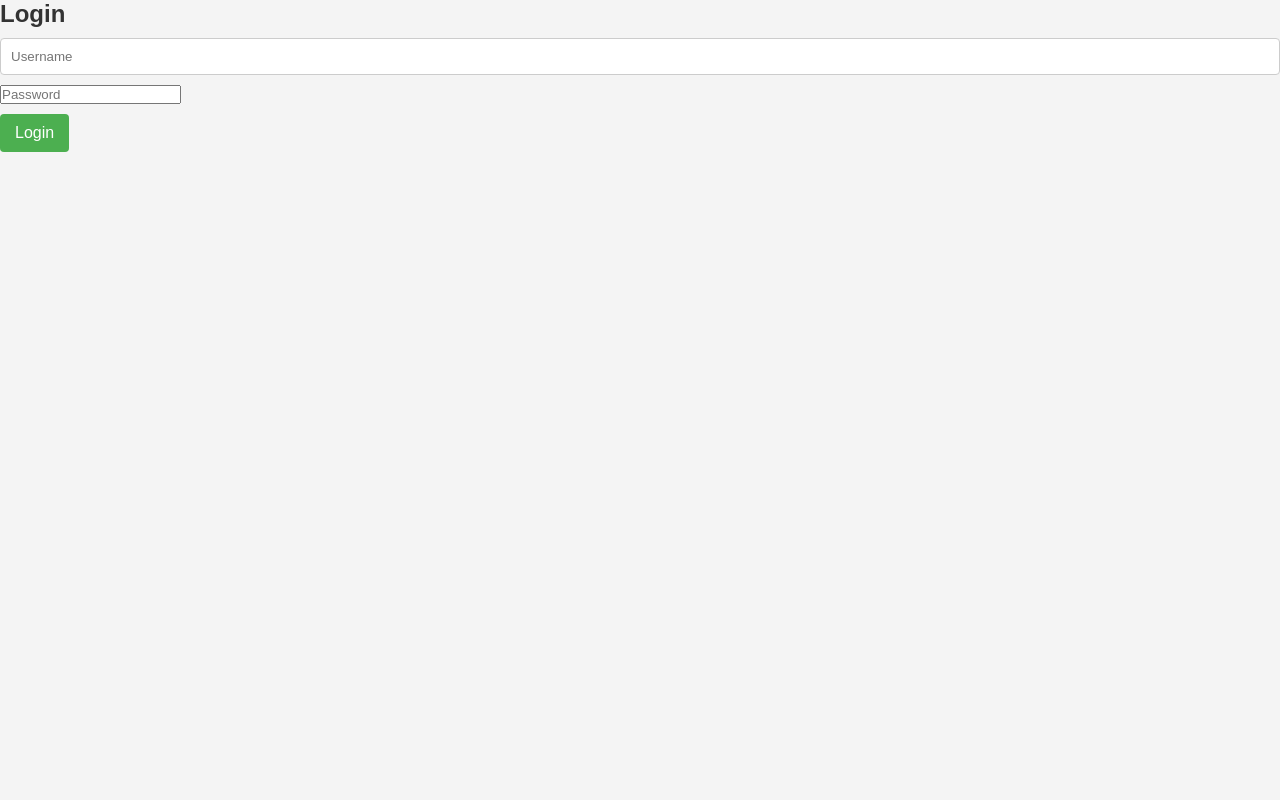
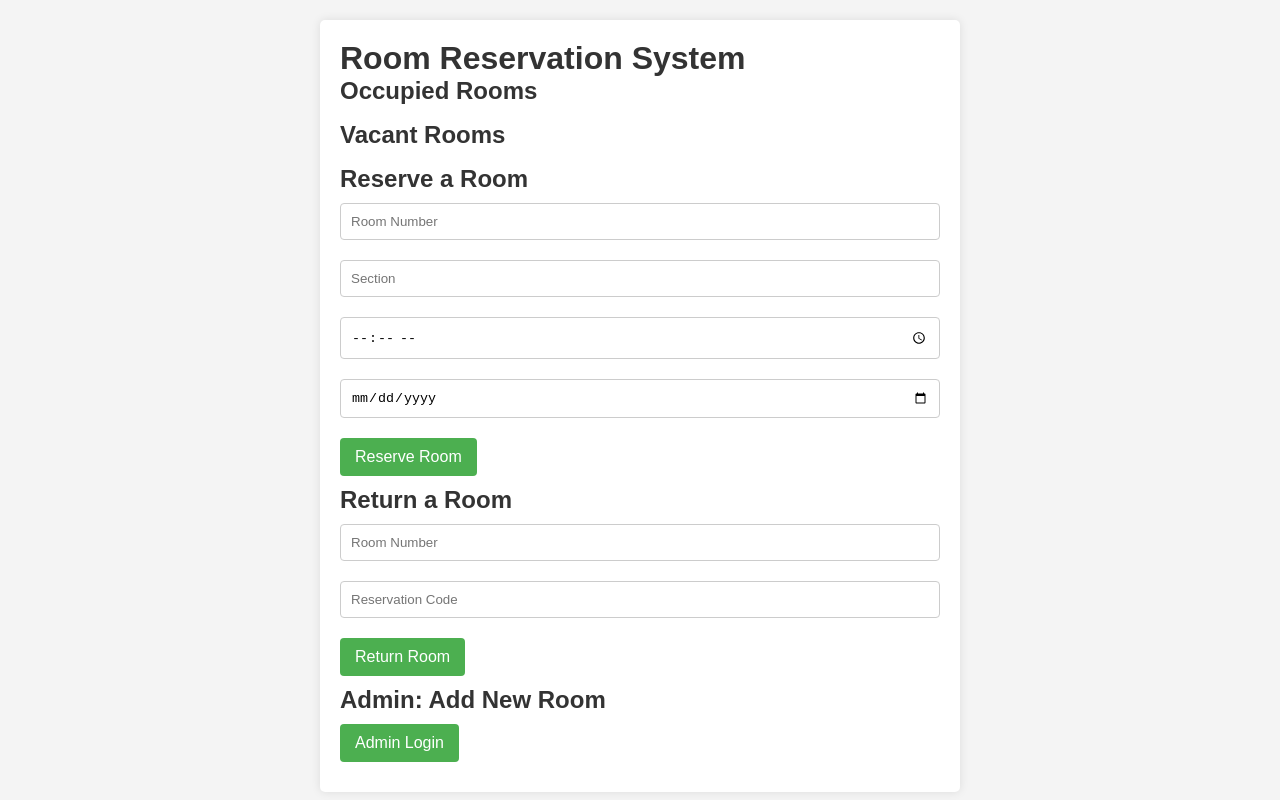
Before and after one commit to dheejay28/roomreservationsystem, a plain HTML site: page index.html in a window 1280 px wide. Drawn offline with Linux system fonts and the light colour scheme.

Commit message:
Update index.html

```diff
--- a/index.html
+++ b/index.html
@@ -7,40 +7,50 @@
     <link rel="stylesheet" href="style.css">
 </head>
 <body>
-    <!-- Login Screen -->
-    <div id="login-screen">
-        <h2>Login</h2>
-        <form id="login-form">
-            <input type="text" id="username" placeholder="Username" required><br>
-            <input type="password" id="password" placeholder="Password" required><br>
-            <button type="submit">Login</button>
-        </form>
-        <p id="login-message"></p>
-    </div>
 
-    <!-- Admin Dashboard -->
-    <div id="admin-dashboard" style="display:none;">
-        <h1>Admin Dashboard</h1>
-        <button id="logout-admin">Logout</button>
-        <h2>Manage Rooms</h2>
-        <ul id="room-list"></ul>
-        <input type="text" id="new-room" placeholder="Enter room name">
-        <button id="add-room">Add Room</button>
-    </div>
+    <div class="container">
+        <h1>Room Reservation System</h1>
 
-    <!-- Guest Dashboard -->
-    <div id="guest-dashboard" style="display:none;">
-        <h1>Guest Dashboard</h1>
-        <button id="logout-guest">Logout</button>
-        <h2>Available Rooms</h2>
-        <ul id="available-rooms"></ul>
-        <h2>Reserve a Room</h2>
-        <label for="room-select">Select Room:</label>
-        <select id="room-select"></select><br><br>
-        <label for="reserve-date">Select Date:</label>
-        <input type="date" id="reserve-date"><br><br>
-        <button id="reserve-room">Reserve Room</button>
-        <p id="reservation-message"></p>
+        <div class="dashboard">
+            <div class="occupied">
+                <h2>Occupied Rooms</h2>
+                <ul id="occupiedRooms"></ul>
+            </div>
+
+            <div class="vacant">
+                <h2>Vacant Rooms</h2>
+                <ul id="vacantRooms"></ul>
+            </div>
+        </div>
+
+        <div class="form-section">
+            <h2>Reserve a Room</h2>
+            <form id="reserveForm">
+                <input type="text" id="roomNumber" placeholder="Room Number" required>
+                <input type="text" id="section" placeholder="Section" required>
+                <input type="time" id="time" placeholder="Time" required>
+                <input type="date" id="date" placeholder="Date" required>
+                <button type="submit">Reserve Room</button>
+            </form>
+        </div>
+
+        <div class="return-section">
+            <h2>Return a Room</h2>
+            <form id="returnForm">
+                <input type="text" id="returnRoomNumber" placeholder="Room Number" required>
+                <input type="text" id="reservationCode" placeholder="Reservation Code" required>
+                <button type="submit">Return Room</button>
+            </form>
+        </div>
+
+        <div class="admin-section">
+            <h2>Admin: Add New Room</h2>
+            <button id="adminLoginBtn">Admin Login</button>
+            <form id="addRoomForm" style="display: none;">
+                <input type="text" id="newRoomNumber" placeholder="New Room Number" required>
+                <button type="submit">Add Room</button>
+            </form>
+        </div>
     </div>
 
     <script src="script.js"></script>
```
